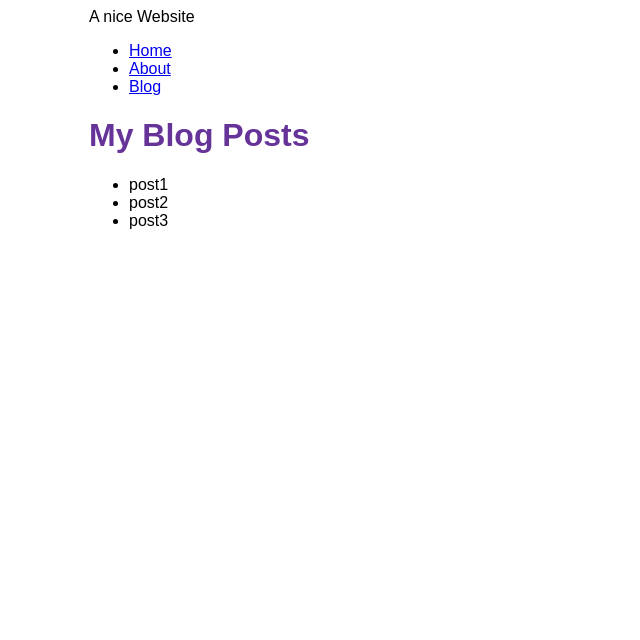
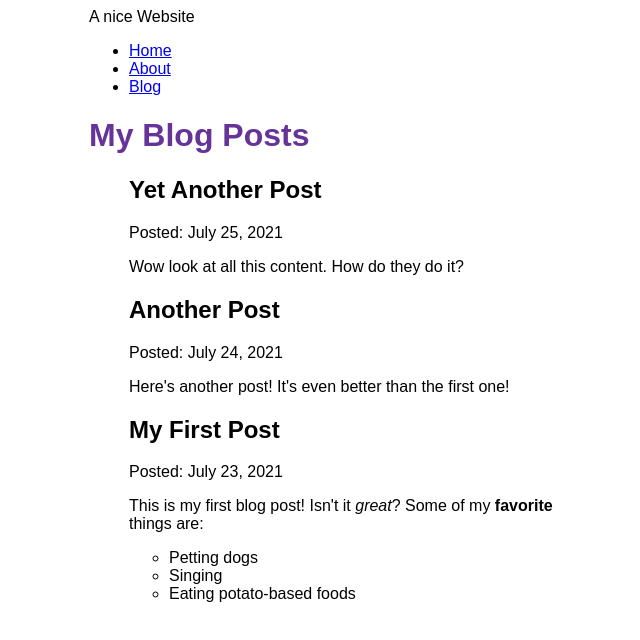
Before and after one commit to categrame/tutorial, a Gatsby site: page /blog in a window 1280 px wide. Shown: the whole page, without its empty margins (301-941 px from the left). Built offline with nearby package versions, Linux system fonts and the light colour scheme; Gatsby itself is replaced by a stand-in of ours.

Commit message:
Gatsby tutorial part 5

```diff
--- a/blog/post1.mdx
+++ b/blog/post1.mdx
@@ -0,0 +1,9 @@
+---
+title: "My First Post"
+date: "2021-07-23"
+---
+This is my first blog post! Isn't it *great*?
+Some of my **favorite** things are:
+* Petting dogs
+* Singing
+* Eating potato-based foods
--- a/blog/post2.mdx
+++ b/blog/post2.mdx
@@ -0,0 +1,5 @@
+---
+title: "Another Post"
+date: "2021-07-24"
+---
+Here's another post! It's even better than the first one!
--- a/blog/post3.mdx
+++ b/blog/post3.mdx
@@ -0,0 +1,5 @@
+---
+title: "Yet Another Post"
+date: "2021-07-25"
+---
+Wow look at all this content. How do they do it?
--- a/gatsby-config.js
+++ b/gatsby-config.js
@@ -12,6 +12,7 @@
         name: `blog`,
         path: `${__dirname}/blog`,
       }
-    }
+    },
+    "gatsby-plugin-mdx",
   ],
 };
--- a/package.json
+++ b/package.json
@@ -14,8 +14,11 @@
     "clean": "gatsby clean"
   },
   "dependencies": {
+    "@mdx-js/mdx": "^1.6.22",
+    "@mdx-js/react": "^1.6.22",
     "gatsby": "^4.4.0",
     "gatsby-plugin-image": "^2.4.0",
+    "gatsby-plugin-mdx": "^3.4.0",
     "gatsby-plugin-sharp": "^4.4.0",
     "gatsby-source-filesystem": "^4.4.0",
     "react": "^17.0.1",
--- a/src/pages/blog.js
+++ b/src/pages/blog.js
@@ -1,5 +1,6 @@
 import * as React from 'react'
 import { graphql } from 'gatsby'
+import { MDXRenderer } from 'gatsby-plugin-mdx'
 import Layout from './layout'
 
 const BlogPage = ({ data }) => {
@@ -7,10 +8,14 @@
         <Layout pageTitle="My Blog Posts">
             <ul>
                 {
-                    data.allFile.nodes.map(node => (
-                        <li key={node.name}>
-                            {node.name}
-                        </li>
+                    data.allMdx.nodes.map(node => (
+                        <article key={node.id}>
+                            <h2>{node.frontmatter.title}</h2>
+                            <p>Posted: {node.frontmatter.date}</p>
+                            <MDXRenderer>
+                                {node.body}
+                            </MDXRenderer>
+                        </article>
                     ))
                 }
             </ul>
@@ -20,9 +25,14 @@
 
 export const query = graphql`
     query {
-        allFile {
+        allMdx(sort: {fields: frontmatter___date, order: DESC}) {
             nodes {
-                name
+                frontmatter {
+                    date(formatString: "MMMM D, YYYY")
+                    title
+                }
+                id
+                body
             }
         }
     }
--- a/src/pages/layout.js
+++ b/src/pages/layout.js
@@ -19,7 +19,6 @@
         }
     }
     `)
-    console.log(data);
     return (
         <div className={container}>
             <title>{pageTitle} | {data.site.siteMetadata.title}</title>
```
Also changed, not shown: 1 other file.
